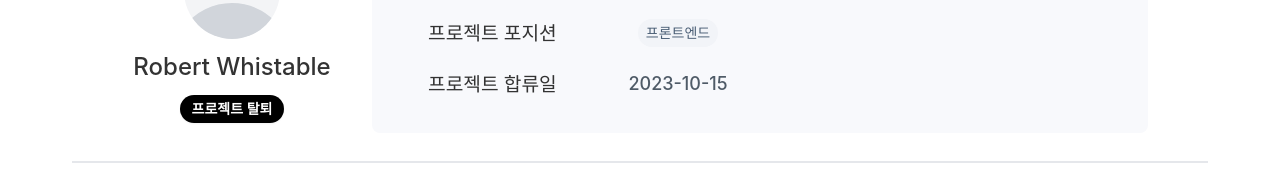
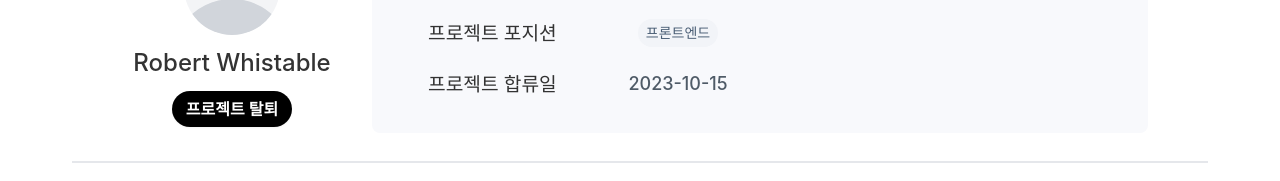
Before and after one commit to oneMonthProject/Front, a Next.js app: page /project/crews/Courtney in a window 1280 px wide. Shown: the part 556-737 px from the top of the page. Built offline with nearby package versions, Linux system fonts and the light colour scheme.

Commit message:
feat: 프로젝트 상세 > 크루 상세 > 프로젝트 탈퇴버튼 사이즈업

```diff
--- a/src/components/project/crews/detail/ProfileSection.tsx
+++ b/src/components/project/crews/detail/ProfileSection.tsx
@@ -49,7 +49,7 @@ function ProfileSection() {
                 <ul className="my-3 flex flex-col items-center">
                     <li className="pc:text-2xl tablet:text-[1.3rem] mobile:text-lg font-medium text-greyDarkBlue">{testUserInfo.nickname}</li>
                 </ul>
-                <Button theme='black' size='sm'>프로젝트 탈퇴</Button>
+                <Button theme='black' size='md'>프로젝트 탈퇴</Button>
             </section>
             <section className='mobile:w-full tablet:h-[200px] mobile:h-[180px] flex flex-col flex-wrap justify-between p-6 mobile:p-4 bg-ground100 rounded-lg'>
                 <div className='pc:h-[50px] tablet:mx-8 flex items-center justify-around mobile:space-x-4'>
```
